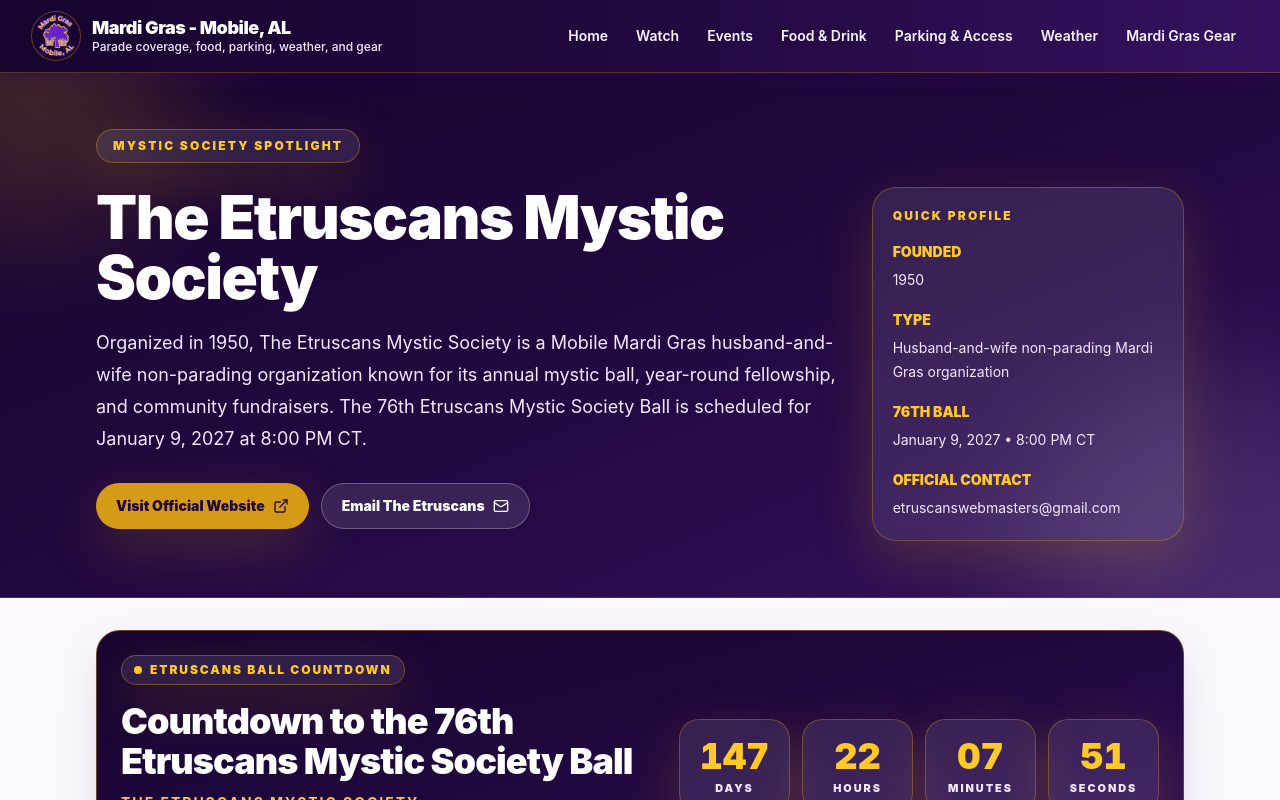
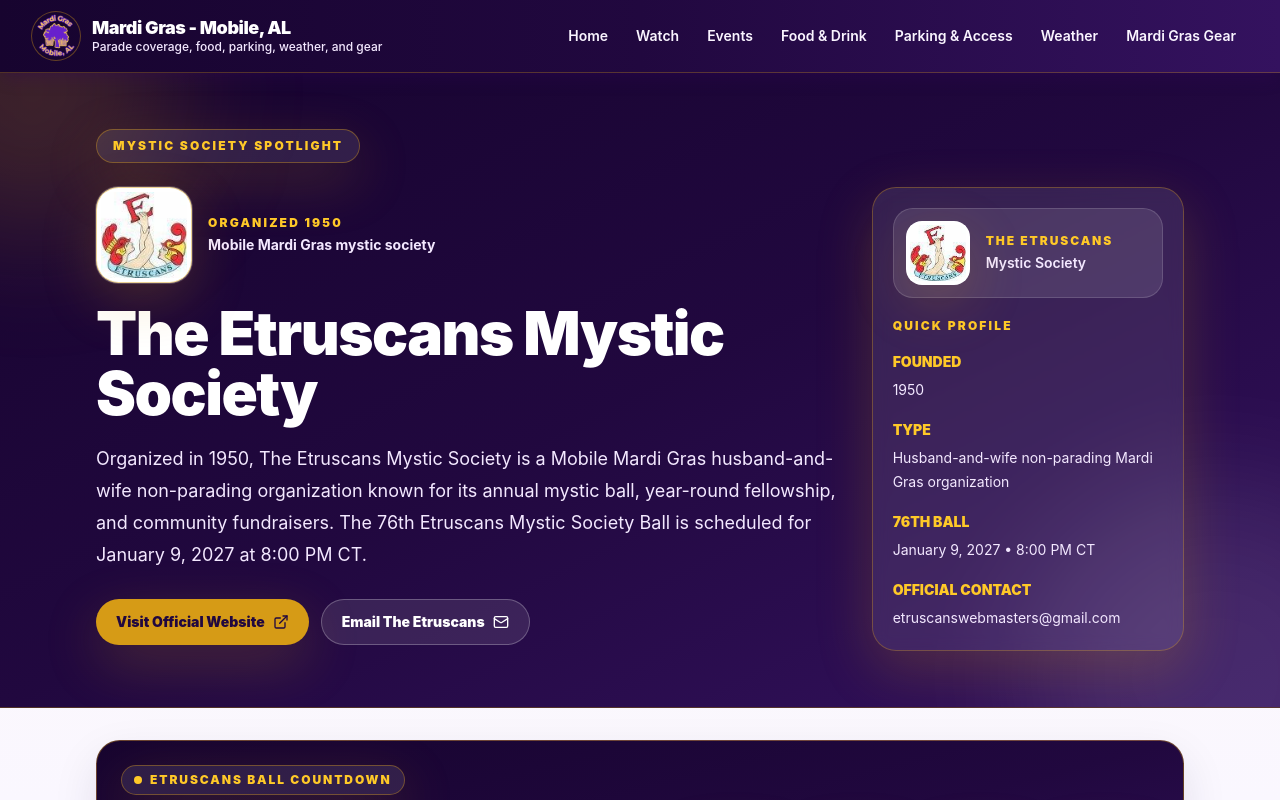
Before and after one commit to TheCryptoArborist/251mardigras, a Next.js app: page /mystic-societies/etruscans in a window 1280 px wide. Shown: the top 800 px of the page. Built offline with nearby package versions, Linux system fonts and the light colour scheme.

Commit message:
Add Etruscans logo to profile page

```diff
--- a/src/app/mystic-societies/etruscans/page.tsx
+++ b/src/app/mystic-societies/etruscans/page.tsx
@@ -1,4 +1,5 @@
 import Link from "next/link";
+import Image from "next/image";
 import type { Metadata } from "next";
 import { ArrowRight, CalendarDays, ExternalLink, Landmark, Mail, MapPinned, PartyPopper, ShieldCheck } from "lucide-react";
 import { EventCountdown } from "@/components/EventCountdown";
@@ -11,6 +12,7 @@
 
 const officialWebsiteUrl = "https://theetruscans.org";
 const officialEmail = "etruscanswebmasters@gmail.com";
+const etruscansLogoUrl = "/images/mystic-societies/etruscans-logo.svg";
 const etruscansBallDateTime = "2027-01-09T20:00:00-06:00";
 const etruscansBallDateLabel = "Saturday, January 9, 2027 • 8:00 PM CT";
 
@@ -60,6 +62,23 @@
           </p>
           <div className="mt-6 grid gap-8 lg:grid-cols-[1fr_0.42fr] lg:items-start">
             <div>
+              <div className="mb-5 flex flex-col gap-4 sm:flex-row sm:items-center">
+                <span className="relative h-24 w-24 shrink-0 overflow-hidden rounded-[1.4rem] border border-parade-gold/45 bg-white p-2 shadow-glow ring-1 ring-white/20">
+                  <Image
+                    src={etruscansLogoUrl}
+                    alt="The Etruscans Mystic Society logo"
+                    fill
+                    sizes="96px"
+                    className="object-contain p-1"
+                    priority
+                    unoptimized
+                  />
+                </span>
+                <div>
+                  <p className="text-xs font-black uppercase tracking-[0.18em] text-parade-goldBright">Organized 1950</p>
+                  <p className="mt-1 text-sm font-bold text-purple-100">Mobile Mardi Gras mystic society</p>
+                </div>
+              </div>
               <h1 className="max-w-4xl text-4xl font-black tracking-tight text-white sm:text-6xl">
                 The Etruscans Mystic Society
               </h1>
@@ -85,6 +104,22 @@
             </div>
 
             <aside className="rounded-[1.5rem] border border-parade-gold/35 bg-white/10 p-5 shadow-glow backdrop-blur">
+              <div className="mb-5 flex items-center gap-4 rounded-[1.25rem] border border-white/15 bg-white/10 p-3">
+                <span className="relative h-16 w-16 shrink-0 overflow-hidden rounded-2xl bg-white p-2 shadow-glow">
+                  <Image
+                    src={etruscansLogoUrl}
+                    alt="The Etruscans Mystic Society logo"
+                    fill
+                    sizes="64px"
+                    className="object-contain p-1"
+                    unoptimized
+                  />
+                </span>
+                <div>
+                  <p className="text-xs font-black uppercase tracking-[0.16em] text-parade-goldBright">The Etruscans</p>
+                  <p className="mt-1 text-sm font-semibold text-purple-100">Mystic Society</p>
+                </div>
+              </div>
               <p className="text-xs font-black uppercase tracking-[0.18em] text-parade-goldBright">Quick profile</p>
               <dl className="mt-4 space-y-4 text-sm leading-6">
                 <div>
```
